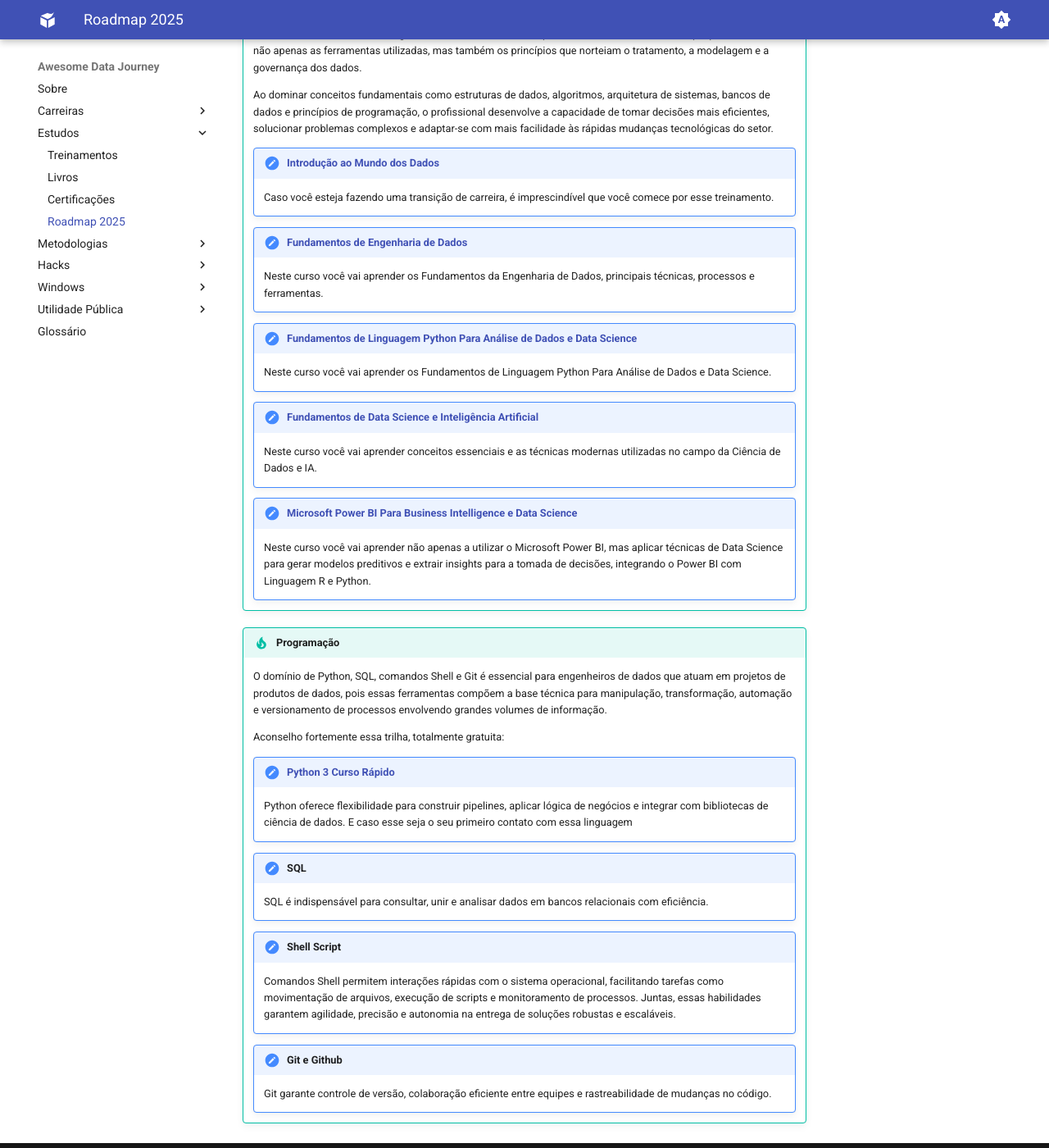
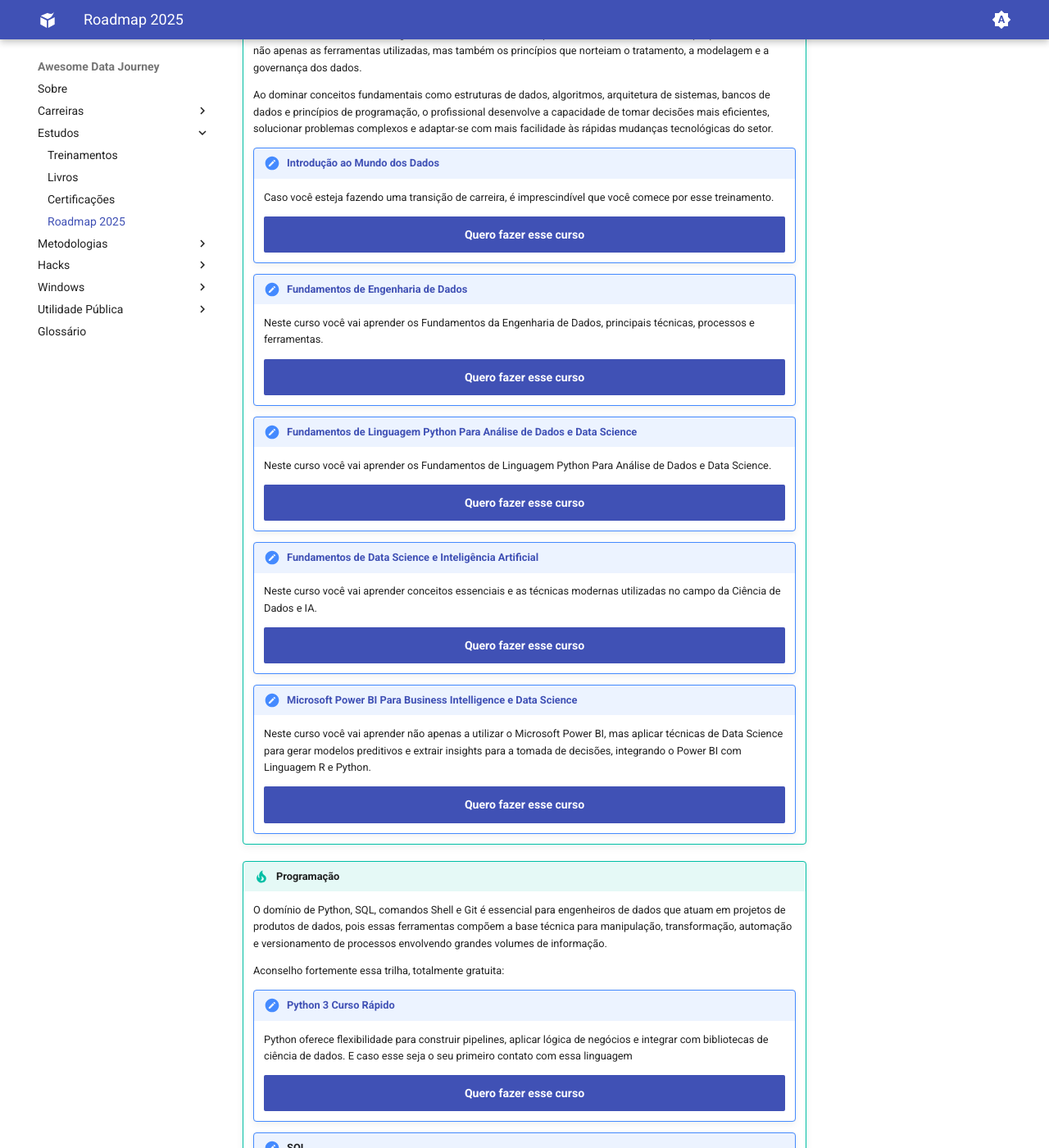
Before and after one commit to andersonbraz/andersonbraz.github.io, an MkDocs documentation site: the page built from docs/estudos/roadmap.md, in a window 1280 px wide and 1400 px high, scrolled down 198 px. Shown: the whole window at 82% size. Built offline with MkDocs 1.6.1 and Material for MkDocs 9.7.7, drawn with Linux system fonts in a browser that asks for light colours; some of the changed text lies outside the part shown.

Commit message:
Update Project.

```diff
--- a/docs/assets/stylesheets/extra.css
+++ b/docs/assets/stylesheets/extra.css
@@ -10,3 +10,14 @@
     margin-top: 1em;
     margin-bottom: 1em;
 }
+
+
+.md-button--large {
+    font-size: 1.1em;
+    padding: 0.8em 1.5em;
+    min-width: 150px;
+    width: 100%;
+    box-sizing: border-box;
+    text-align: center; /* Centraliza o texto */
+    display: block; /* Garante que o botão ocupe toda a largura */
+}
--- a/docs/estudos/roadmap.md
+++ b/docs/estudos/roadmap.md
@@ -10,21 +10,31 @@
 
         Caso você esteja fazendo uma transição de carreira, é imprescindível que você comece por esse treinamento.
 
+        [Quero fazer esse curso](https://www.preditiva.ai/curso-mundo-dos-dados-gratuito){ .md-button .md-button--primary .md-button--large target="_blank"}
+
     !!! note "[Fundamentos de Engenharia de Dados](https://www.datascienceacademy.com.br/course/fundamentos-de-engenharia-de-dados){target="_blank"}"
 
         Neste curso você vai aprender os Fundamentos da Engenharia de Dados, principais técnicas, processos e ferramentas.
+
+        [Quero fazer esse curso](https://www.datascienceacademy.com.br/course/fundamentos-de-engenharia-de-dados){ .md-button .md-button--primary .md-button--large target="_blank"}
 
     !!! note "[Fundamentos de Linguagem Python Para Análise de Dados e Data Science](https://www.datascienceacademy.com.br/course/fundamentos-de-linguagem-python-para-analise-de-dados-e-data-science){target="_blank"}"
 
         Neste curso você vai aprender os Fundamentos de Linguagem Python Para Análise de Dados e Data Science.
 
+        [Quero fazer esse curso](https://www.datascienceacademy.com.br/course/fundamentos-de-linguagem-python-para-analise-de-dados-e-data-science){ .md-button .md-button--primary .md-button--large target="_blank"}
+
     !!! note "[Fundamentos de Data Science e Inteligência Artificial](https://www.datascienceacademy.com.br/course/fundamentos-de-data-science-e-inteligencia-artificial){target="_blank"}"
 
         Neste curso você vai aprender conceitos essenciais e as técnicas modernas utilizadas no campo da Ciência de Dados e IA.
 
+        [Quero fazer esse curso](#){ .md-button .md-button--primary .md-button--large target="_blank"}
+
     !!! note "[Microsoft Power BI Para Business Intelligence e Data Science](https://www.datascienceacademy.com.br/course/microsoft-power-bi-para-business-intelligence-e-data-science){target="_blank"}"
 
         Neste curso você vai aprender não apenas a utilizar o Microsoft Power BI, mas aplicar técnicas de Data Science para gerar modelos preditivos e extrair insights para a tomada de decisões, integrando o Power BI com Linguagem R e Python.
+
+        [Quero fazer esse curso](#){ .md-button .md-button--primary .md-button--large target="_blank"}
 
 !!! tip "Programação"
 
@@ -36,14 +46,22 @@
 
         Python oferece flexibilidade para construir pipelines, aplicar lógica de negócios e integrar com bibliotecas de ciência de dados. E caso esse seja o seu primeiro contato com essa linguagem
 
+        [Quero fazer esse curso](#){ .md-button .md-button--primary .md-button--large target="_blank"}
+
     !!! note "SQL"
 
         SQL é indispensável para consultar, unir e analisar dados em bancos relacionais com eficiência.
+
+        [Quero fazer esse curso](#){ .md-button .md-button--primary .md-button--large target="_blank"}
 
     !!! note "Shell Script"
 
         Comandos Shell permitem interações rápidas com o sistema operacional, facilitando tarefas como movimentação de arquivos, execução de scripts e monitoramento de processos. Juntas, essas habilidades garantem agilidade, precisão e autonomia na entrega de soluções robustas e escaláveis.
 
+        [Quero fazer esse curso](#){ .md-button .md-button--primary .md-button--large target="_blank"}
+
     !!! note "Git e Github"
 
         Git garante controle de versão, colaboração eficiente entre equipes e rastreabilidade de mudanças no código.
+
+        [Quero fazer esse curso](#){ .md-button .md-button--primary .md-button--large target="_blank"}
```
Also changed, not shown: 1 other file.
